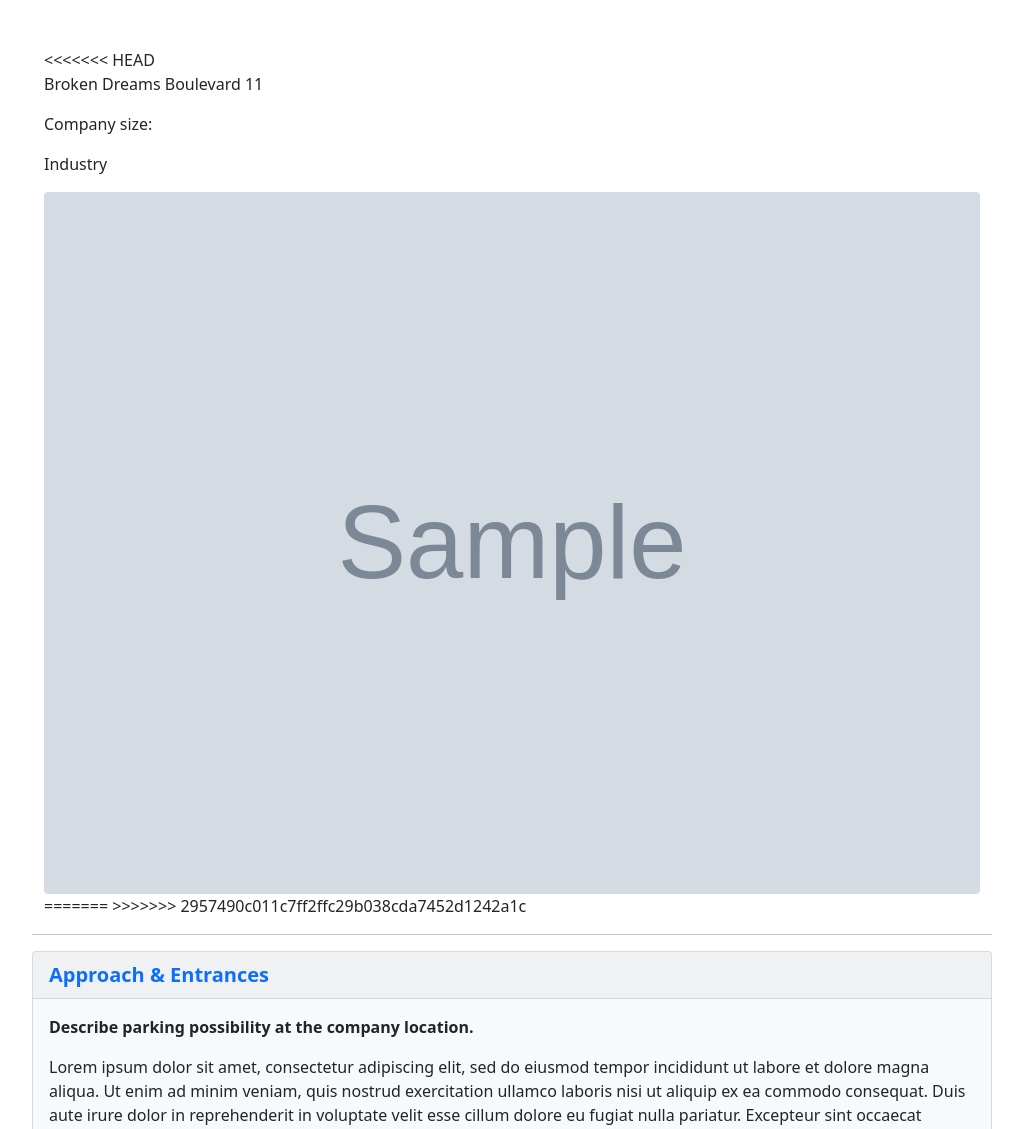
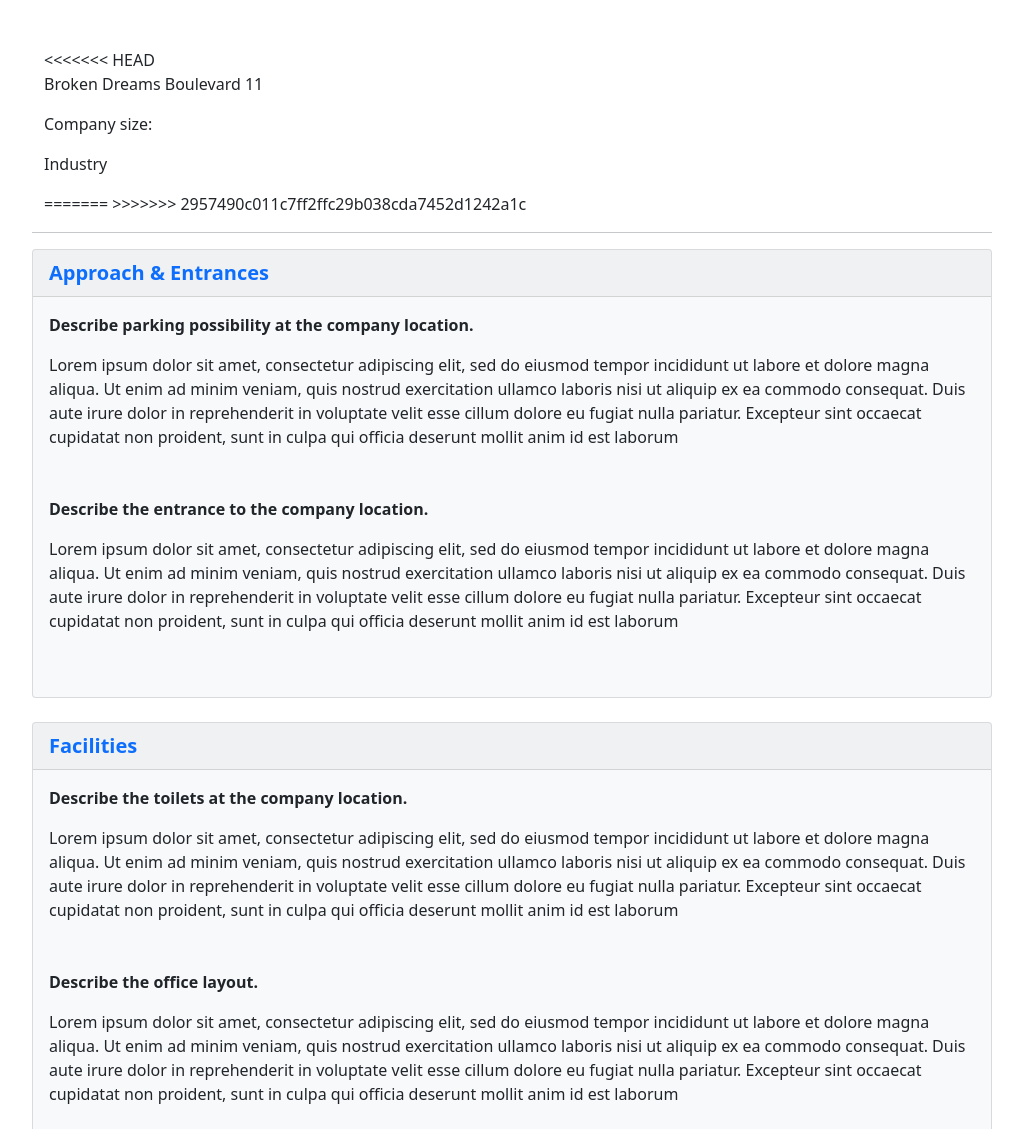
Before and after one commit to 4n4ru/Panda, a Flask app: template templates/profile.html in a window 1280 px wide. Shown: the part 86-1215 px from the top of the page, without its empty margins (128-1151 px from the left). Run offline with Flask 2, Linux system fonts and the light colour scheme; the template is opened without the code that fills it: most values are stand-ins (such as "Sample title", 1, 10 or a date in 2020); grey boxes marked "Sample" are stand-in pictures; some libraries are stand-ins or nearby versions.

Commit message:
changed company

```diff
--- a/templates/profile.html
+++ b/templates/profile.html
@@ -7,8 +7,6 @@
         <p>Broken Dreams Boulevard 11</p>
         <p>Company size:</p>
         <p>Industry</p>
-
-        <img src="{{ company.bannerImg }}" alt="{{ company.companyBannerDesc }}" class="img w-100 rounded">
 
 =======
 >>>>>>> 2957490c011c7ff2ffc29b038cda7452d1242a1c
```
